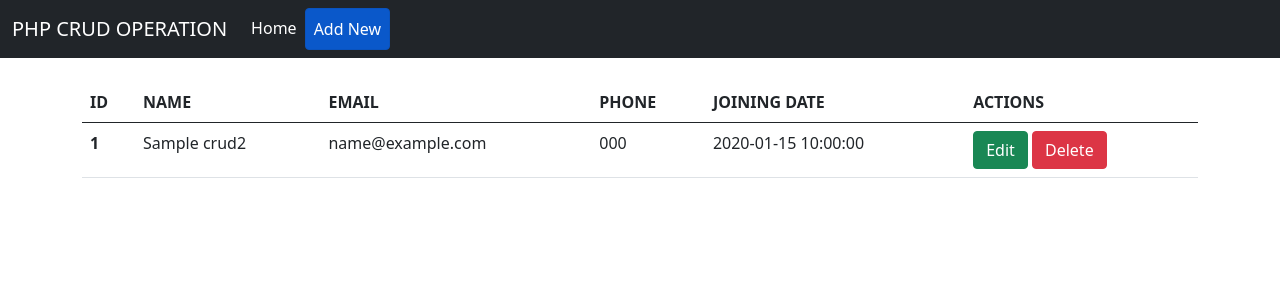
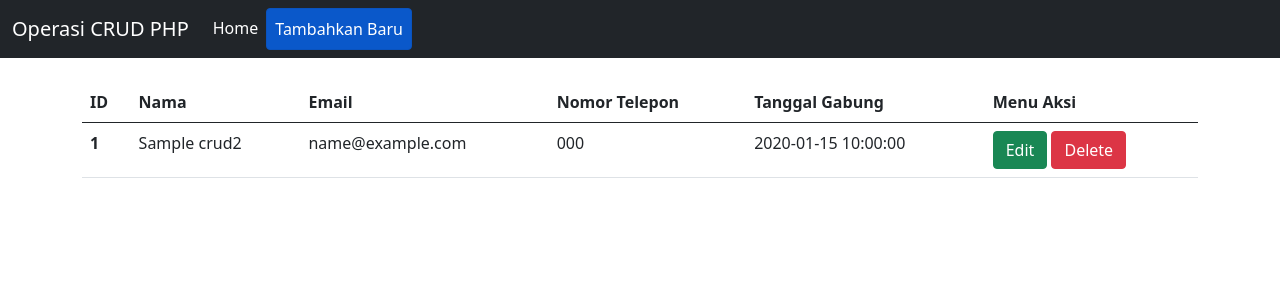
Before and after one commit to Kir4itsu/CRUDaplikasiPHP, a PHP site: page / in a window 1280 px wide. Shown: the top 300 px of the page. Run offline with PHP 8.4, Linux system fonts and the light colour scheme; tables that the repository leaves empty or names only in its code hold one stand-in row (values such as "Sample post").

Commit message:
index.php

```diff
--- a/index.php
+++ b/index.php
@@ -8,19 +8,19 @@
     <!-- Bootstrap CSS -->
     <link href="https://cdn.jsdelivr.net/npm/bootstrap@5.0.2/dist/css/bootstrap.min.css" rel="stylesheet" integrity="sha384-EVSTQN3/azprG1Anm3QDgpJLIm9Nao0Yz1ztcQTwFspd3yD65VohhpuuCOmLASjC" crossorigin="anonymous">
 
-    <title>Hello, world!</title>
+    <title>Aplikasi CRUD</title>
   </head>
   <body>
     <nav class="navbar navbar-expand-lg navbar-dark bg-dark">
       <div class="container-fluid">
-        <a class="navbar-brand" href="index.php">PHP CRUD OPERATION</a>
+        <a class="navbar-brand" href="index.php">Operasi CRUD PHP</a>
         <div class="collapse navbar-collapse" id="navbarNav">
           <ul class="navbar-nav">
             <li class="nav-item">
               <a class="nav-link active" aria-current="page" href="index.php">Home</a>
             </li>
             <li class="nav-item">
-              <a type="button" class="btn btn-primary nav-link active" href="create.php">Add New</a>
+              <a type="button" class="btn btn-primary nav-link active" href="create.php">Tambahkan Baru</a>
             </li>
           </ul>
         </div>
@@ -31,11 +31,11 @@
     <thead>
       <tr>
         <th>ID</th>
-        <th>NAME</th>
-        <th>EMAIL</th>
-        <th>PHONE</th>
-        <th>JOINING DATE</th>
-        <th>ACTIONS</th>
+        <th>Nama</th>
+        <th>Email</th>
+        <th>Nomor Telepon</th>
+        <th>Tanggal Gabung</th>
+        <th>Menu Aksi</th>
       </tr>
     </thead>
     <tbody>
```
